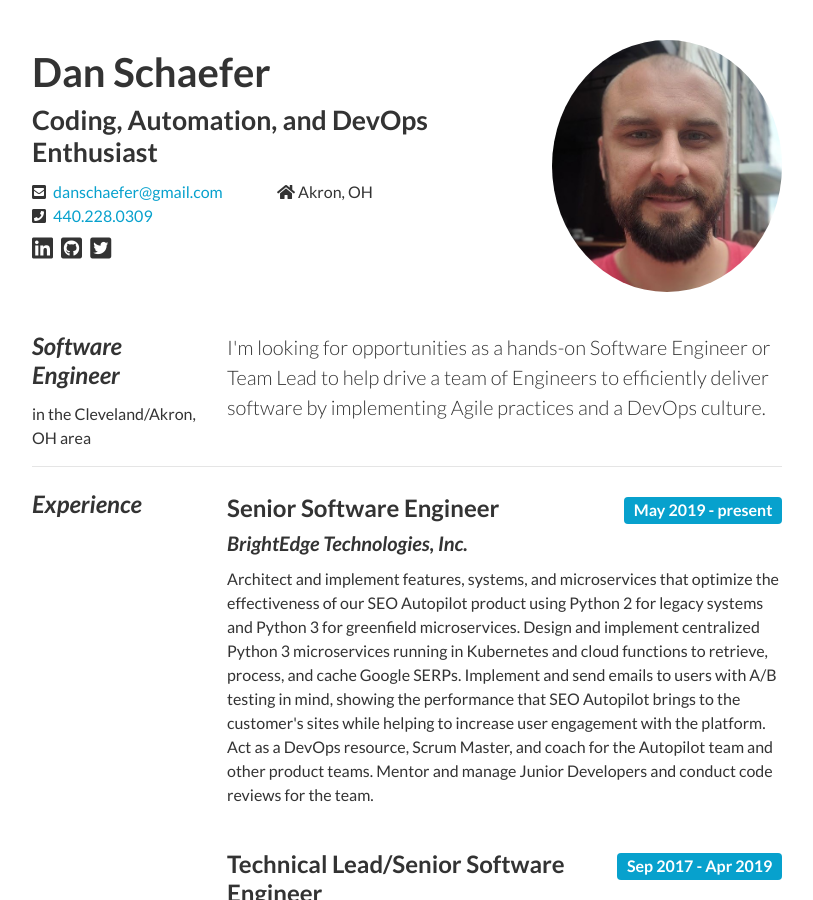
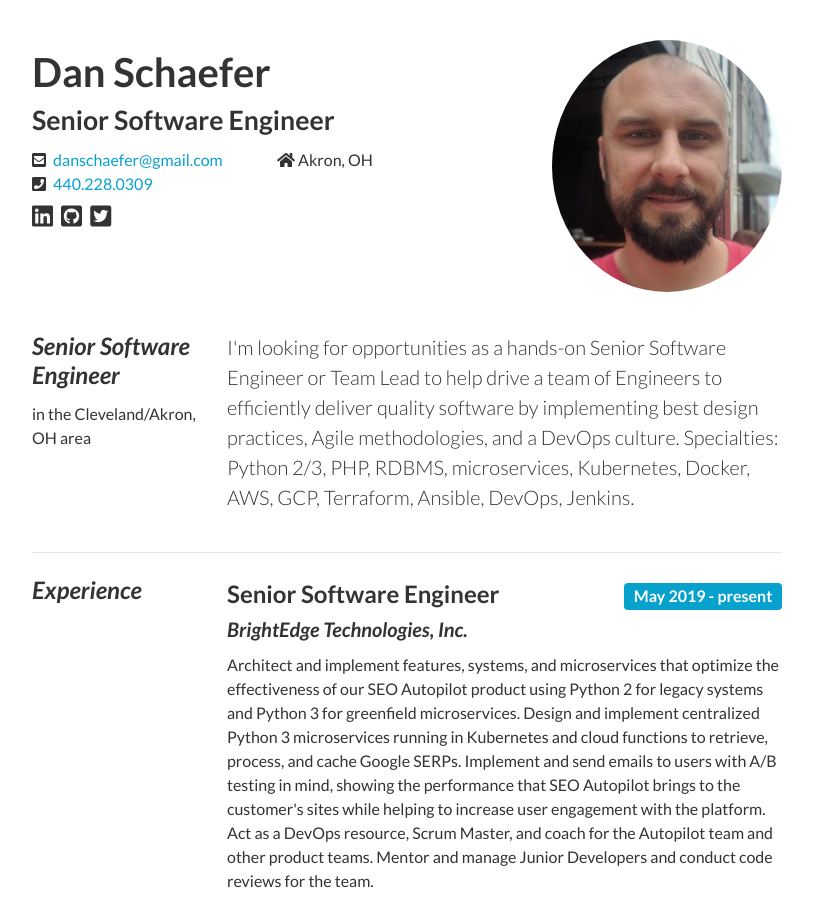
Before and after one commit to lieutdan13/lieutdan13, a Jekyll site: the page built from index.html, in a window 1280 px wide and 900 px high. Shown: the whole window, without its empty margins (233-1046 px from the left). Built offline with Jekyll 4.4.1, drawn with Linux system fonts in a browser that asks for light colours; some of the changed lines change nothing that is shown; some of the changed text lies outside the part shown.

Commit message:
Update objective, title, and skills to align with desires

```diff
--- a/index.html
+++ b/index.html
@@ -7,12 +7,14 @@
 
 full_name: Dan Schaefer
 avatar: ./img/2019-dan-schaefer.jpg
-slogan: Coding, Automation, and DevOps Enthusiast
-resume_title: Software Engineer
+#slogan: Coding, Automation, and DevOps Enthusiast
+slogan: Senior Software Engineer
+resume_title: Senior Software Engineer
 work_area: Cleveland/Akron, OH
 address: "Akron, OH"
 #objective: I am a Software Engineer first with a specialty in implementing DevOps. I believe that DevOps is a culture and not a role or a team, and that Engineering teams should own their code, tests, builds, deployments, infrastructure, monitoring, and reliability of the applications they develop.
 objective: I'm looking for opportunities as a hands-on Software Engineer or Team Lead to help drive a team of Engineers to efficiently deliver software by implementing Agile practices and a DevOps culture.
+objective: "I'm looking for opportunities as a hands-on Senior Software Engineer or Team Lead to help drive a team of Engineers to efficiently deliver quality software by implementing best design practices, Agile methodologies, and a DevOps culture. Specialties: Python 2/3, PHP, RDBMS, microservices, Kubernetes, Docker, AWS, GCP, Terraform, Ansible, DevOps, Jenkins."
 
 experience:
   - title: Senior Software Engineer
@@ -102,32 +104,31 @@
 
 skillset:
   - Software Architecture
-  - DevOps
+  - Microservices
   - Python 2/3
+  - PHP
+  - Postgres
+  - MySQL
   - Docker
   - Kubernetes
-  - Jenkins
   - Ansible
   - Terraform
+  - GCP
+  - AWS
   - gRPC
-  - Microservices
-  - MySQL
-  - Postgres
+  - Git
+  - Jenkins
+  - DevOps
   - Linux
   - Bash
-  #- Amazon Web Services
-  - AWS
-  - GCP
   - Nagios
-  - Git
-  - Nginx
-  - Celery
+  - Grafana
+  #- Nginx
+  #- Celery
   #- RabbitMQ
-  #- Grafana
   #- Puppet
   #- Apache
   #- Network Administration
-  #- PHP
   #- Ajax
   #- Javascript
   #- HTML
@@ -167,7 +168,7 @@
 					<!-- start main -->
 					<main class="resume-section-main">
 
-													<!-- start objective -->
+							<!-- start objective -->
 							<section class="row resume-objective-wrap">
 								<div class="col-lg-3">
                   <h4 class="zmt resume-item-title">{{ page.resume_title }}</h4>
@@ -205,7 +206,8 @@
 
 							<hr>
 							<!-- end work experience wrap -->
-													<!-- start skillset wrap -->
+
+							<!-- start skillset wrap -->
 							<section class="row resume-skillset-wrap">
 								<div class="col-lg-3">
 									<h4 class="zmt resume-item-title">Skills/Tools</h4>
@@ -229,14 +231,14 @@
 							</section>
 							<hr>
 							<!-- end skillset wrap -->
-													<!-- start education wrap -->
+
+						  <!-- start education wrap -->
 							<section class="row resume-education-wrap">
 								<div class="col-lg-3">
 									<h4 class="zmt resume-item-title">Education</h4>
 								</div>
 								<div class="col-lg-9">
 
-																			<!-- skillset 1 -->
 										<div class="row resume-education-item">
 											<div class="col-lg-12">
 												<h4 class="zmt resume-education-title">Kent State University</h4>
@@ -244,8 +246,6 @@
 												<p></p>
 											</div>
 										</div>
-										<!-- end skillset -->
-																			<!-- skillset 1 -->
 										<div class="row resume-education-item">
 											<div class="col-lg-12">
 												<h4 class="zmt resume-education-title">Ashland University</h4>
@@ -253,12 +253,12 @@
 												<p></p>
 											</div>
 										</div>
-										<!-- end skillset -->
 								</div>
 							</section>
 							<hr>
 							<!-- end education wrap -->
-													<!-- start github activity stream -->
+
+							<!-- start github activity stream -->
 							<section class="row resume-github-wrap no-print d-print-none">
 								<div class="col-lg-3">
 									<h4 class="zmt resume-item-title">Public Github Activity</h4>
@@ -277,6 +277,6 @@
 					</main>
 					<!-- end main -->
 				</div>
-        </div>
+    </div>
   </div>
 </section>
```
